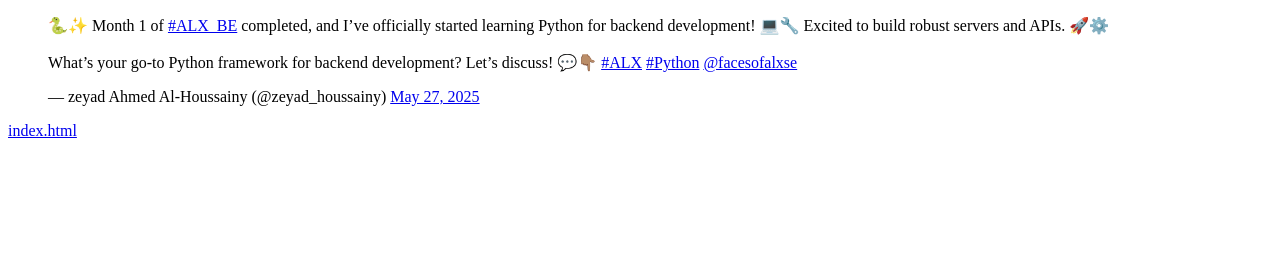
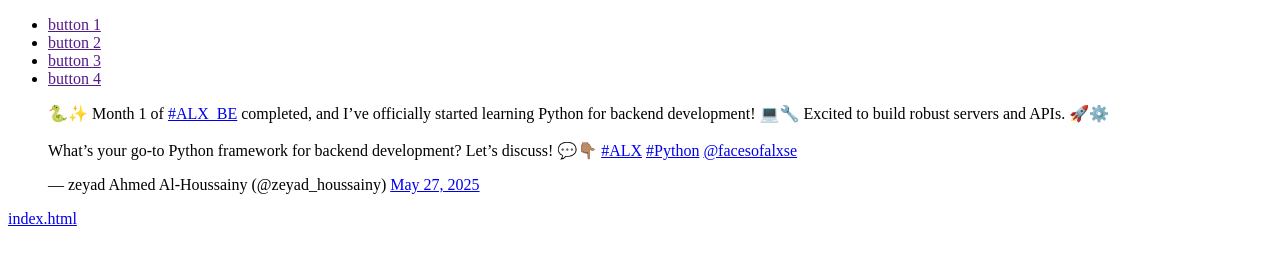
Before and after one commit to zeyad-houssainy/My_First_Portfolio, a plain HTML site: page html_basic/tweets.html in a window 1280 px wide. Drawn offline with Linux system fonts and the light colour scheme.

Commit message:
3. Make a cool website

```diff
--- a/html_basic/tweets.html
+++ b/html_basic/tweets.html
@@ -7,7 +7,20 @@
          <meta charset="UTF-8">
      </head>
      <body>
-        <blockquote class="twitter-tweet"><p lang="en" dir="ltr">🐍✨ Month 1 of <a href="https://twitter.com/hashtag/ALX_BE?src=hash&amp;ref_src=twsrc%5Etfw">#ALX_BE</a> completed, and I’ve officially started learning Python for backend development! 💻🔧 Excited to build robust servers and APIs. 🚀⚙️<br><br>What’s your go-to Python framework for backend development? Let’s discuss! 💬👇🏽 <a href="https://twitter.com/hashtag/ALX?src=hash&amp;ref_src=twsrc%5Etfw">#ALX</a> <a href="https://twitter.com/hashtag/Python?src=hash&amp;ref_src=twsrc%5Etfw">#Python</a> <a href="https://twitter.com/facesofalxse?ref_src=twsrc%5Etfw">@facesofalxse</a></p>&mdash; zeyad Ahmed Al-Houssainy (@zeyad_houssainy) <a href="https://twitter.com/zeyad_houssainy/status/1927462051896553596?ref_src=twsrc%5Etfw">May 27, 2025</a></blockquote> <script async src="https://platform.twitter.com/widgets.js" charset="utf-8"></script>
-        <a href="index.html">index.html</a>
+        <header>
+            <nav>
+                <ul>
+                    <li><a href="">button 1</a></li>
+                    <li><a href="">button 2</a></li>
+                    <li><a href="">button 3</a></li>
+                    <li><a href="">button 4</a></li>
+                </ul>
+            </nav>
+        </header>
+        <main>
+            <blockquote class="twitter-tweet"><p lang="en" dir="ltr">🐍✨ Month 1 of <a href="https://twitter.com/hashtag/ALX_BE?src=hash&amp;ref_src=twsrc%5Etfw">#ALX_BE</a> completed, and I’ve officially started learning Python for backend development! 💻🔧 Excited to build robust servers and APIs. 🚀⚙️<br><br>What’s your go-to Python framework for backend development? Let’s discuss! 💬👇🏽 <a href="https://twitter.com/hashtag/ALX?src=hash&amp;ref_src=twsrc%5Etfw">#ALX</a> <a href="https://twitter.com/hashtag/Python?src=hash&amp;ref_src=twsrc%5Etfw">#Python</a> <a href="https://twitter.com/facesofalxse?ref_src=twsrc%5Etfw">@facesofalxse</a></p>&mdash; zeyad Ahmed Al-Houssainy (@zeyad_houssainy) <a href="https://twitter.com/zeyad_houssainy/status/1927462051896553596?ref_src=twsrc%5Etfw">May 27, 2025</a></blockquote> <script async src="https://platform.twitter.com/widgets.js" charset="utf-8"></script>
+            <a href="index.html">index.html</a>
+        </main>
+        <footer></footer>
     </body>
  </html>
```
Also changed, not shown: html_basic/index.html (+13 -0 lines).
